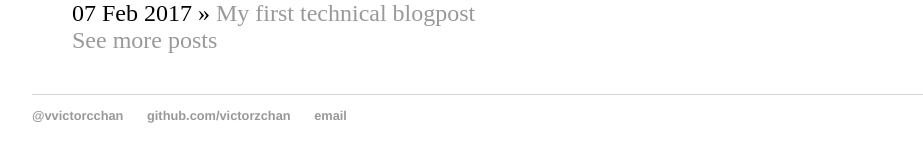
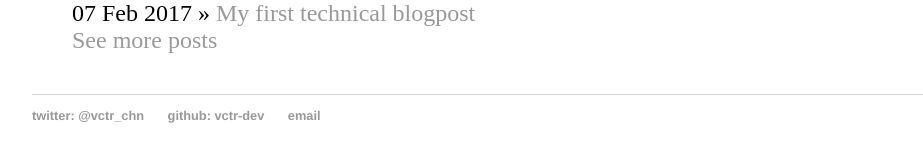
Before and after one commit to vctr-dev/vctr-dev.github.io, a Jekyll site: the page built from index.html, in a window 1280 px wide. Shown: the part 381-543 px from the top of the page, without its empty margins (160-1083 px from the left). Built offline with Jekyll 4.4.1, drawn with Linux system fonts in a browser that asks for light colours.

Commit message:
Update twitter

```diff
--- a/_layouts/default.html
+++ b/_layouts/default.html
@@ -12,27 +12,22 @@
 		<nav>
 			<ul>
 				<li><a href="/">Home</a></li>
-				<!--
-				<li><a href="/about">About</a></li>
-				<li><a href="/cv">CV</a></li>
- -->
 				<li><a href="/blog">Blog</a></li>
 			</ul>
 		</nav>
 		<div class="container">
 			{{ content }}
 		</div>
-		<!-- /.container -->
 		<footer>
 			<ul>
 				<li>
 					<a target="_blank" href="https://twitter.com/vvictorcchan"
-						>@vvictorcchan</a
+						>twitter: @vctr_chn</a
 					>
 				</li>
 				<li>
-					<a target="_blank" href="https://github.com/victorzchan"
-						>github.com/victorzchan</a
+					<a target="_blank" href="{{ site.github.owner_url }}"
+						>github: {{ site.github.owner_name }}</a
 					>
 				</li>
 				<li>
```
